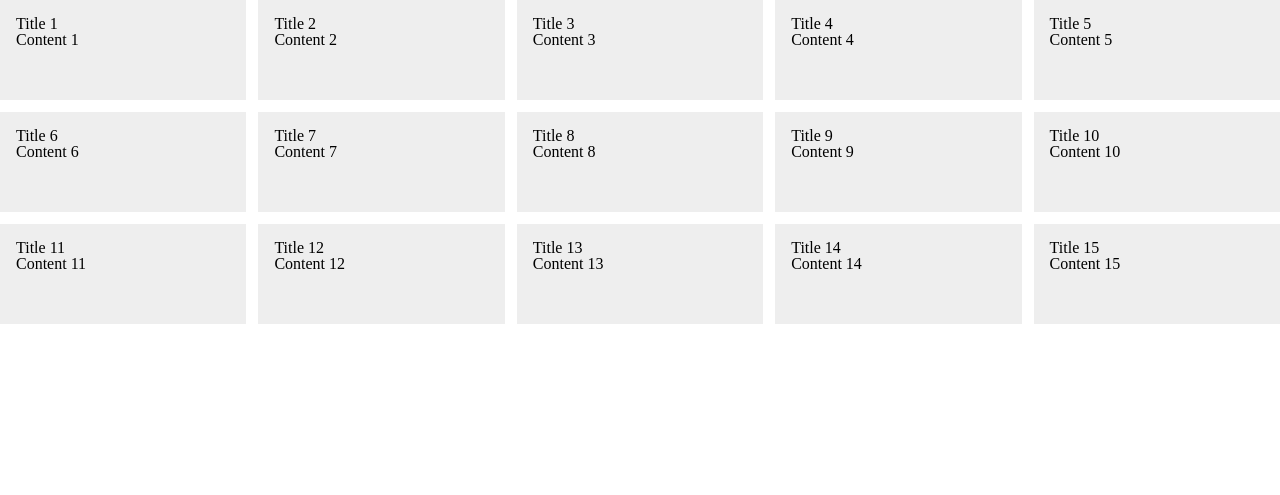
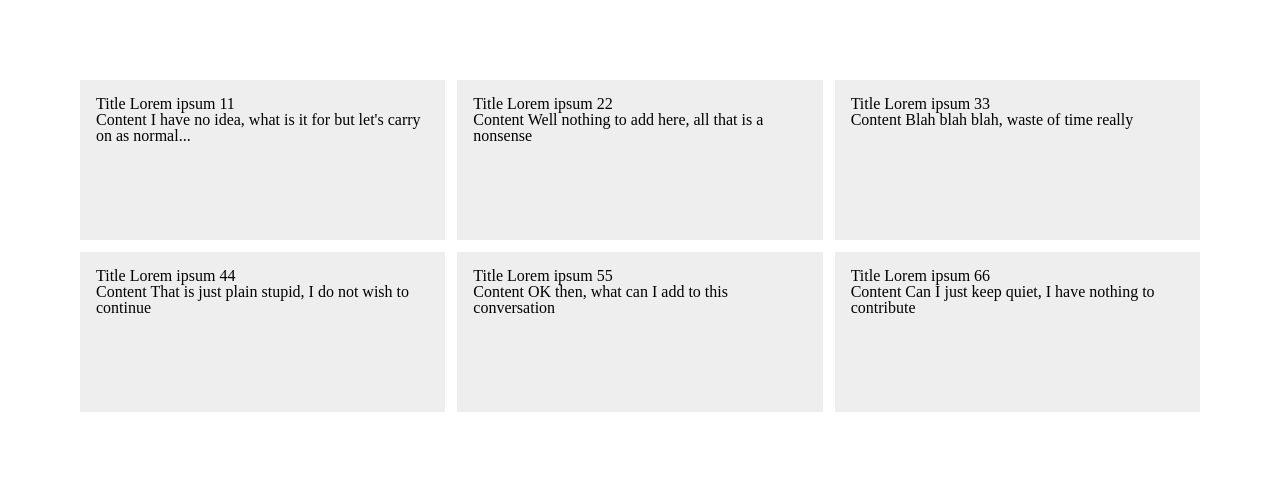
Before and after one commit to maciejk77/hacker-news, a React app: page / in a window 1280 px wide. Built offline with nearby package versions, Linux system fonts and the light colour scheme.

Commit message:
grid refactored, real data plug in

```diff
--- a/src/components/App/index.js
+++ b/src/components/App/index.js
@@ -1,41 +1,13 @@
-import React, { useState } from 'react';
-import styled from 'styled-components';
+import React, { Fragment } from 'react';
 import CardGrid from '../CardGrid';
 import './styles.scss';
 
-// const App = () => <CardGrid />;
-const App = () => {
-  let [isExtended, extendCard] = useState(Array(15).fill(false));
-  let card = [1, 2, 3, 4, 5, 6, 7, 8, 9, 10, 11, 12, 13, 14, 15];
-
-  const toggleCard = e => {
-    const cards = isExtended.slice();
-    const val = e.target.getAttribute('value');
-    cards[val] = !cards[val];
-    extendCard(cards);
-  };
-
-  return (
-    <div className="wrapper">
-      {card.map(c => {
-        return (
-          <div
-            style={
-              isExtended[c]
-                ? { gridRowEnd: 'span 2', gridColumnEnd: 'span 2' }
-                : null
-            }
-            key={c}
-            onClick={toggleCard}
-            value={c}
-          >
-            <div>Title {c}</div>
-            <div>Content {c}</div>
-          </div>
-        );
-      })}
-    </div>
-  );
-};
+const App = () => (
+  <Fragment>
+    {/* <Header /> */}
+    <CardGrid />
+    {/* <Footer /> */}
+  </Fragment>
+);
 
 export default App;
--- a/src/components/Card/index.js
+++ /dev/null
@@ -1,13 +0,0 @@
-import React from 'react';
-import './styles.scss';
-
-const Card = ({ story }) => (
-  <div className="card">
-    <div>Title: {story.title}</div>
-    <div>Score: {story.score}</div>
-    <div>Author: {story.author}</div>
-    <div>Text: {story.text}</div>
-  </div>
-);
-
-export default Card;
--- a/src/components/Card/styles.scss
+++ /dev/null
@@ -1,5 +0,0 @@
-.card {
-  border: 1px solid red;
-  width: 200px;
-  height: 200px;
-}
--- a/src/components/CardGrid/index.js
+++ b/src/components/CardGrid/index.js
@@ -1,14 +1,43 @@
-import React from 'react';
+import React, { useState } from 'react';
 import { stories } from '../../data/data.json';
-import Card from '../Card';
 import './styles.scss';
 
 const CardGrid = () => {
-  return stories.map(story => (
-    <div className="card-grid" key={story.id}>
-      <Card story={story} />
+  let [isExtendedMap, extendCard] = useState(
+    Array(stories.map(story => story.id).length).fill(false)
+  );
+
+  const toggleCard = e => {
+    const cards = isExtendedMap.slice();
+    const val = e.target.getAttribute('value');
+    cards[val] = !cards[val];
+    extendCard(cards);
+  };
+
+  // refactor to styled component ExpandableCard?
+  const isExtendedLogic = id =>
+    isExtendedMap[id]
+      ? { gridRowEnd: 'span 2', gridColumnEnd: 'span 2' }
+      : null;
+
+  return (
+    <div className="card-grid">
+      {stories.map(({ id, title, text }) => {
+        return (
+          <div
+            className="card-grid__card"
+            key={id}
+            onClick={toggleCard}
+            style={isExtendedLogic(id)}
+            value={id}
+          >
+            <div>Title {title}</div>
+            <div>Content {text}</div>
+          </div>
+        );
+      })}
     </div>
-  ));
+  );
 };
 
 export default CardGrid;
--- a/src/components/CardGrid/styles.scss
+++ b/src/components/CardGrid/styles.scss
@@ -1,14 +1,15 @@
-$columns: 5;
+@import '../../styles/base_styles.scss';
 
-.wrapper {
+.card-grid {
   display: grid;
+  grid-gap: 0.75rem;
+  grid-auto-columns: minmax(5rem, 10rem);
+  grid-auto-rows: minmax(5rem, 10rem);
   grid-template-columns: repeat($columns, 1fr);
-  grid-gap: 0.75rem;
-  grid-auto-rows: minmax(100px, auto);
-  grid-auto-columns: minmax(100px, auto);
+  padding: 5rem;
+
+  &__card {
+    background: $card-col1;
+    padding: 1rem;
+  }
 }
-
-.wrapper > div {
-  background: #eee;
-  padding: 1rem;
-}
--- /dev/null
+++ b/src/styles/base_styles.scss
@@ -0,0 +1,5 @@
+// grid
+$columns: 3;
+
+// colours
+$card-col1: #eee;
```
